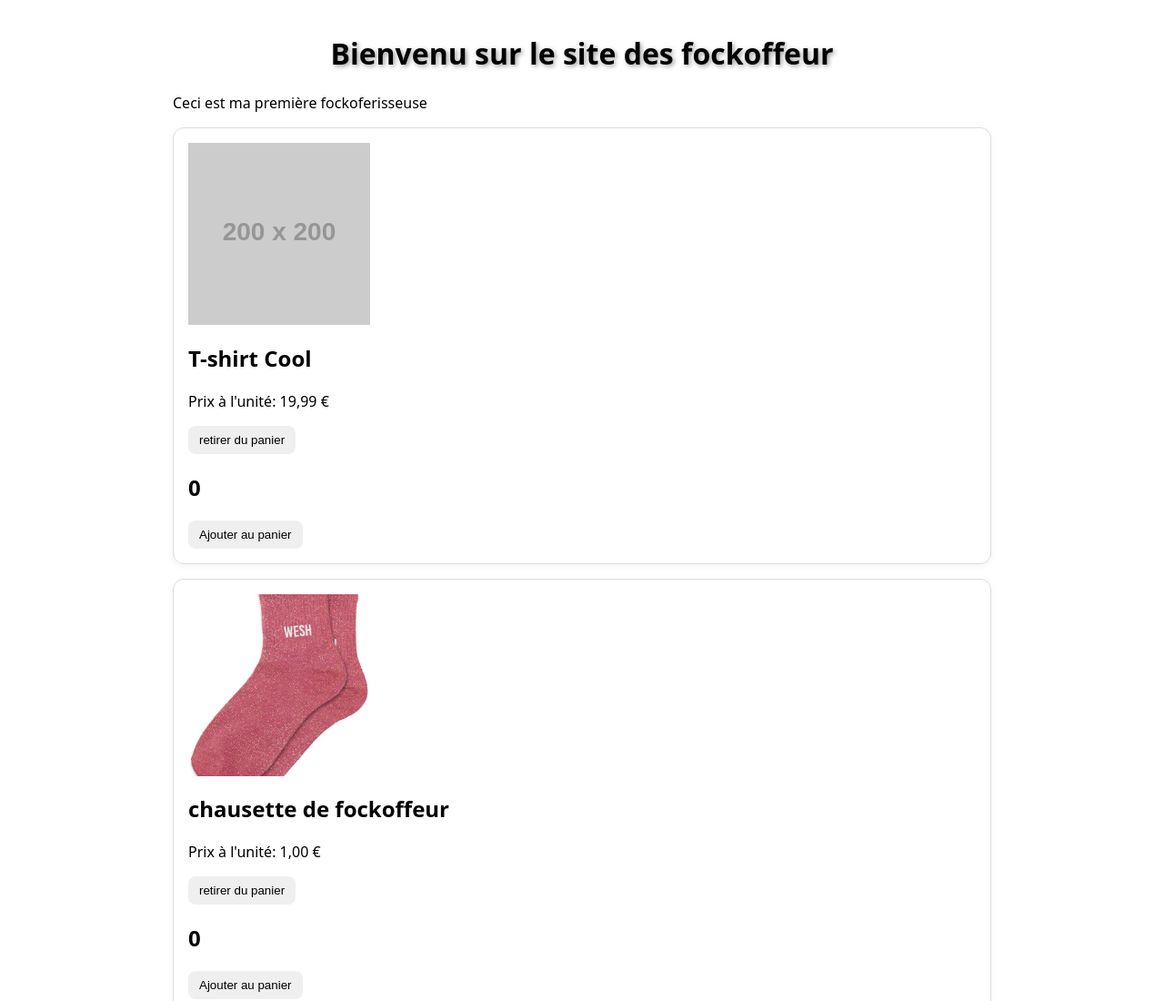
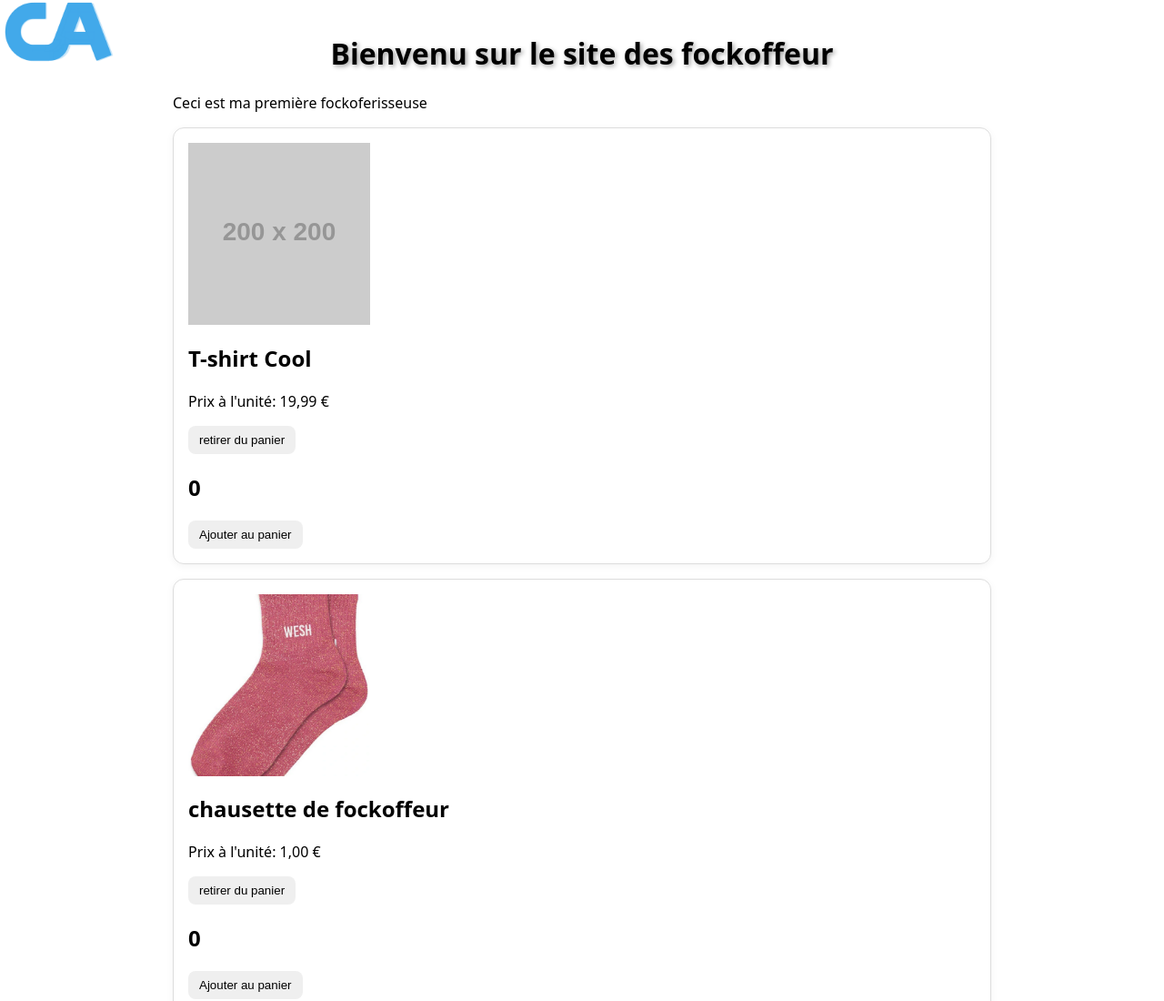
Before and after one commit to Tristan-555/CA-Industrie, a plain HTML site: page index.html in a window 1280 px wide. Shown: the top 1100 px of the page at 91% size. Drawn offline with Linux system fonts and the light colour scheme; placeholder pictures from the web are drawn by us.

Commit message:
mise à jour CSS

```diff
--- a/index.html
+++ b/index.html
@@ -8,6 +8,7 @@
   <link rel="stylesheet" href="style.css" />
 </head>
 <body>
+  <div class="logo"></div>
   <h1>Bienvenu sur le site des fockoffeur </h1>
   <p>Ceci est ma première fockoferisseuse</p>
 
--- a/style.css
+++ b/style.css
@@ -36,3 +36,13 @@ button {
   text-decoration: underline;
   font-weight: bold; /* optionnel pour rendre le texte plus visible */
 }
+
+.logo {
+  height: 100px;
+  width: 130px;
+  background: url(./image/LogoCA.png) center/cover;
+  position: absolute;
+  border-radius: 15px;
+  top: 0;
+  left: 0;
+}
```
Also changed, not shown: image/LogoCA.png (added).
